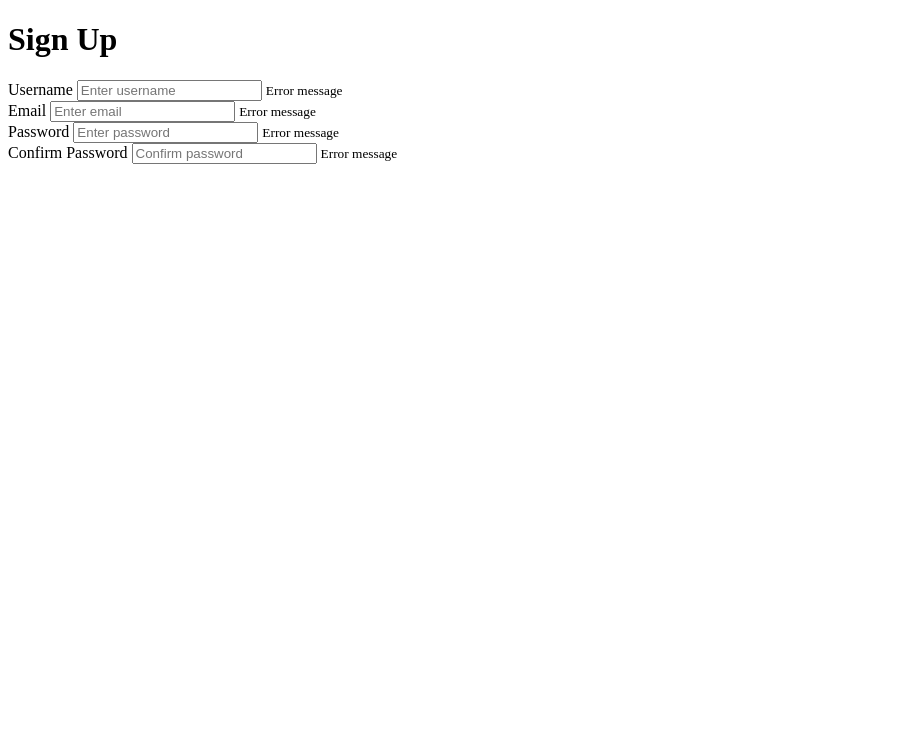
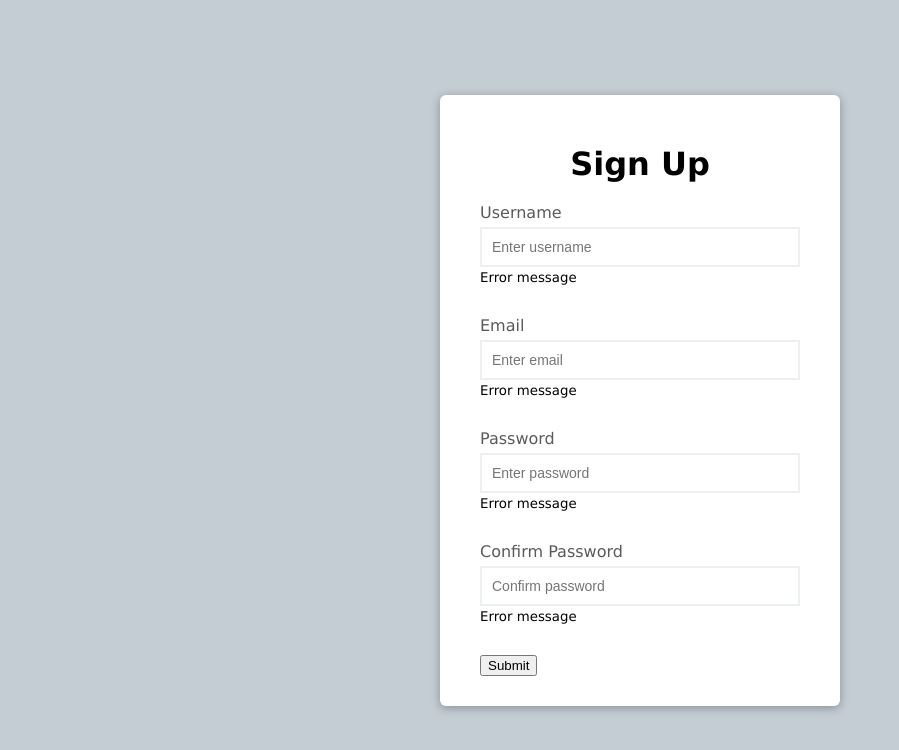
Before and after one commit to Malik786-git/Client-Side-Form-Validation, a plain HTML site: page index.html in a window 1280 px wide. Shown: the whole page, without its empty margins (0-899 px from the left). Drawn offline with Linux system fonts and the light colour scheme.

Commit message:
add css
add css on form for styling

```diff
--- a/assets/style.css
+++ b/assets/style.css
@@ -0,0 +1,47 @@
+*{
+    box-sizing: border-box;
+}
+body{
+    background-color: rgb(196, 204, 212);
+    font-family: 'Lucida Sans', 'Lucida Sans Regular', 'Lucida Grande', 'Lucida Sans Unicode', Geneva, Verdana, sans-serif;
+    display: flex;
+    align-items: center;
+    justify-content: center;
+    min-height: 100vh;
+    margin: 0;
+}
+.container{
+    background-color: white;
+    border-radius: 6px;
+    box-shadow: 0 2px 10px rgba(0,  0, 0, 0.3);
+    width: 400px;
+}
+h1{
+  text-align: center;
+  margin: 20px 20px;
+}
+.form{
+    padding: 30px 40px;
+}
+.form-control{
+    margin-bottom: 10px;
+    padding-bottom: 20px;
+    position: relative;
+}
+.form-control label{
+    color: rgb(90, 90, 90);
+    display: block;
+    margin-bottom: 5px;
+}
+
+.form-control input{
+    border: 2px solid #ecf0f1;
+    display: block;
+    width: 100%;
+    padding: 10px;
+    font-size: 14px;
+}
+.form-control input:focus{
+    outline: 0;
+    border-color: rgb(49, 59, 192);
+}
--- a/index.html
+++ b/index.html
@@ -34,11 +34,9 @@
                 <input type="text" id="password2" placeholder="Confirm password">
                 <small>Error message</small>
             </div>
+            <button>Submit</button>
         </form>
     </div>
-
-
-
 
     <script src="./assets/script.js"></script>
 </body>
```
